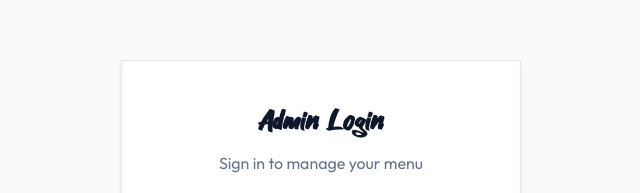
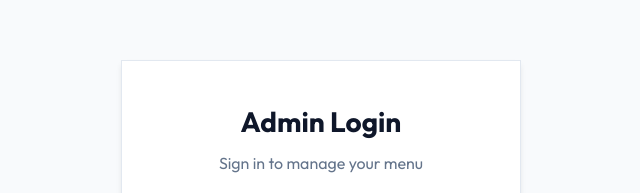
Before and after one commit to henok141931/digital-menu-saas, a React (Vite) app in the folder frontend/: page /login in a window 1280 px wide. Shown: the part 174-367 px from the top of the page, without its empty margins (319-959 px from the left). Built offline with nearby package versions, Linux system fonts and the light colour scheme; no server answers.

Commit message:
fix: apply custom fonts only to the restaurant name in the banner as requested

```diff
--- a/frontend/src/CustomerMenuUI.css
+++ b/frontend/src/CustomerMenuUI.css
@@ -37,10 +37,11 @@
 }
 
 .hero-content h1 {
-  font-size: 28px;
+  font-family: 'Dopestyle', 'Hey August', var(--font-main);
+  font-size: 32px;
   font-weight: 800;
   margin-bottom: 8px;
-  letter-spacing: -0.5px;
+  letter-spacing: 0.5px;
   color: var(--text-main);
   line-height: 1.2;
 }
--- a/frontend/src/index.css
+++ b/frontend/src/index.css
@@ -24,13 +24,14 @@
   --secondary-color: #1e40af; /* Fallback secondary color */
   --border-color: #e2e8f0;
 
-  --font-main: 'Dopstyle', 'Outfit', system-ui, -apple-system, sans-serif;
-  --font-accent: 'Hey August', 'Outfit', system-ui, -apple-system, sans-serif;
+  --font-main: 'Outfit', system-ui, -apple-system, sans-serif;
+  --font-dopestyle: 'Dopestyle', 'Outfit', sans-serif;
+  --font-hey-august: 'Hey August', 'Outfit', sans-serif;
 }
 
 /* Helper classes for the fonts in case they are needed for specific elements */
-.font-dopstyle { font-family: var(--font-main); }
-.font-hey-august { font-family: var(--font-accent); }
+.font-dopestyle { font-family: var(--font-dopestyle); }
+.font-hey-august { font-family: var(--font-hey-august); }
 
 * {
   box-sizing: border-box;
@@ -44,10 +45,6 @@ body {
   color: var(--text-main);
   line-height: 1.5;
   -webkit-font-smoothing: antialiased;
-}
-
-h1, h2, h3 {
-  font-family: var(--font-accent);
 }
 
 /* Animations */
```
